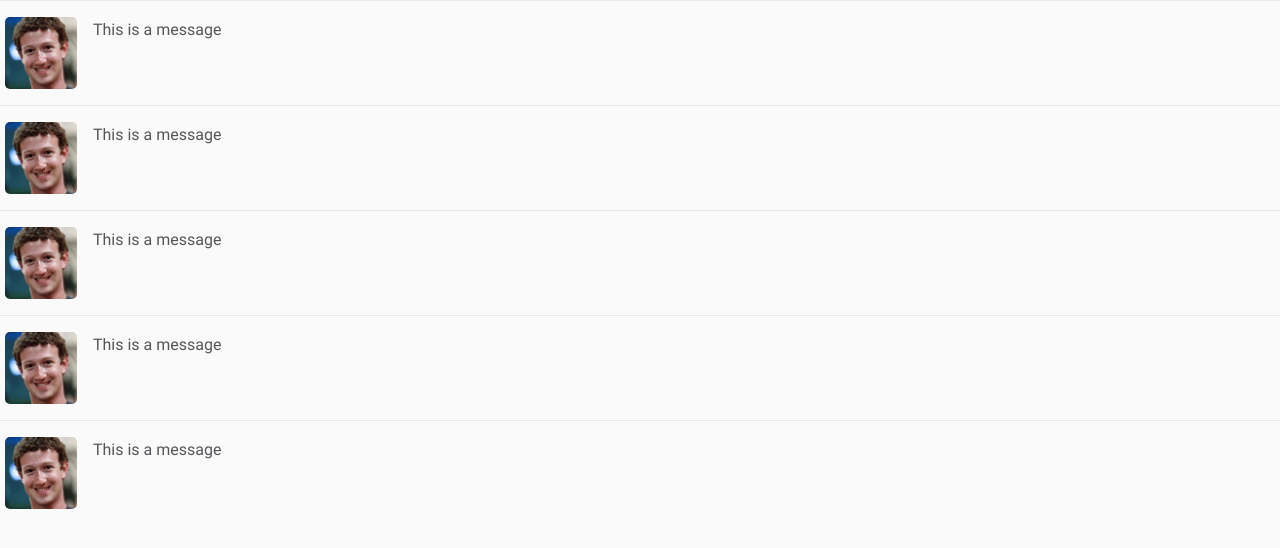
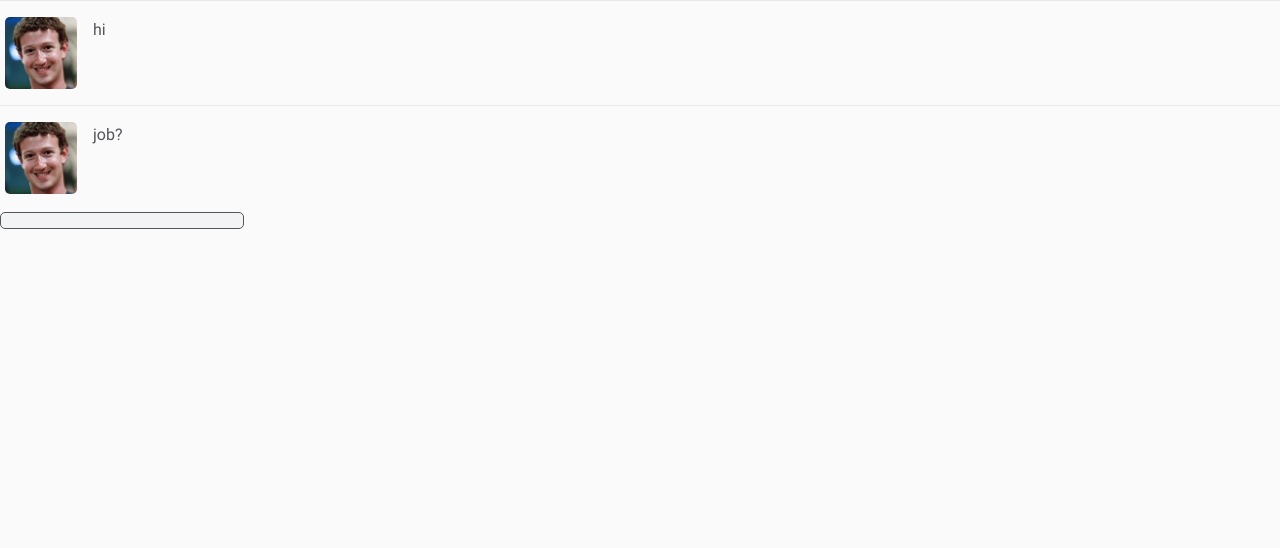
Before and after one commit to andrewkchan/slacker, a React app: page / in a window 1280 px wide. Shown: the top 548 px of the page. Built offline with nearby package versions, Linux system fonts and the light colour scheme.

Commit message:
Lots of message stuff

```diff
--- a/src/components/App.js
+++ b/src/components/App.js
@@ -1,13 +1,30 @@
 import React from "react";
+import Conversation from "../components/Conversation";
 
 class App extends React.Component {
     constructor(props) {
         super(props);
+        this.state = {text: "null", messages: ["hi", "job?"]};
     }
     render() {
         return (
             <div>
-                Hello world!
+                <Conversation messages={this.state.messages}/>
+                <div className="message-input">
+                    <input
+                        className="message-input-input"
+                        type="text"
+                        onChange={(event)=> {
+                            this.setState({text: event.target.value});
+                            console.log(this.state.text);
+                        }}
+                        onKeyPress={(event)=>{
+                            if (event.key == "Enter") {
+                                this.setState({...this.state, messages: [...this.state.messages, this.state.text]});
+                                event.target.value = "";
+                            }
+                        }} />
+                </div>
             </div>
         );
     }
--- a/src/components/Conversation.js
+++ b/src/components/Conversation.js
@@ -9,11 +9,9 @@ class Conversation extends React.Component {
         return (
             <div>
                 <ul>
-                    <li><Message /></li>
-                    <li><Message /></li>
-                    <li><Message /></li>
-                    <li><Message /></li>
-                    <li><Message /></li>
+                    {this.props.messages.map((message) => {
+                      return <li><Message text={message}/></li>;
+                    })}
                 </ul>
             </div>
         );
--- a/src/components/Message.js
+++ b/src/components/Message.js
@@ -10,7 +10,7 @@ class Message extends React.Component {
                 <div className="message-thumbnail">
                 </div>
                 <div className="message-info-section">
-                    <p>This is a message</p>
+                    <p>{this.props.text}</p>
                 </div>
             </div>
         );
--- a/src/index.js
+++ b/src/index.js
@@ -1,11 +1,9 @@
 import React from "react";
 import ReactDOM from "react-dom";
 import App from "./components/App";
-import Message from "./components/Message";
-import Conversation from "./components/Conversation";
 import './styles/main.scss';
 
 ReactDOM.render(
-    <Conversation />,
+    <App />,
     document.getElementById("main")
 );
--- /dev/null
+++ b/src/styles/custom/components/message-input.scss
@@ -0,0 +1,55 @@
+.message-input {
+    &-container {
+        margin: 25px 0;
+        @include size(80%, 45px);
+        max-width: 450px;
+        position: relative;
+    }
+    &-body {
+        @include size(100%, 100%);
+        position: absolute;
+        top: 0;
+        left: 0;
+        @include border-radius(5px, 5px, 5px, 5px);
+        will-change: transform, box-shadow;
+        background-color: $deepBlue-5;
+        transition: 0.2s ease-in-out;
+    }
+    &-input {
+        @include size();
+        @include border-radius(5px, 5px, 5px, 5px);
+        background-color: $deepBlue-5;
+        //font-size: 1.05em;
+        padding: 0 2%;
+        border: 1px solid;
+
+        &:focus {
+            outline: none;
+        }
+    }
+    &-label {
+        pointer-events: none;
+        @include size(calc(100% - 10%), 100%);
+        @include flex(center, start);
+        position: absolute;
+        font-size: 1em;
+        top: 0;
+        left: 2%;
+        text-transform: capitalize;
+        color: $blue-100;
+        font-weight: 400;
+        transition:
+            transform 0.2s ease-in-out;
+            font-size: 0.2s 0.15s ease-in-out;
+        will-change: transform, font-size;
+    }
+
+    &--active & {
+        &-body {
+          //box-shadow: 0px 2px 10px 0px rgba($deepBlue-100,0.12);
+        }
+        &-label {
+            transform: translateY(-35px);
+        }
+    }
+}
--- a/src/styles/custom/custom.scss
+++ b/src/styles/custom/custom.scss
@@ -58,3 +58,4 @@ a {
 @import "components/teammemberdetails";
 @import "components/updatemember";
 @import "components/message";
+@import "components/message-input";
```
